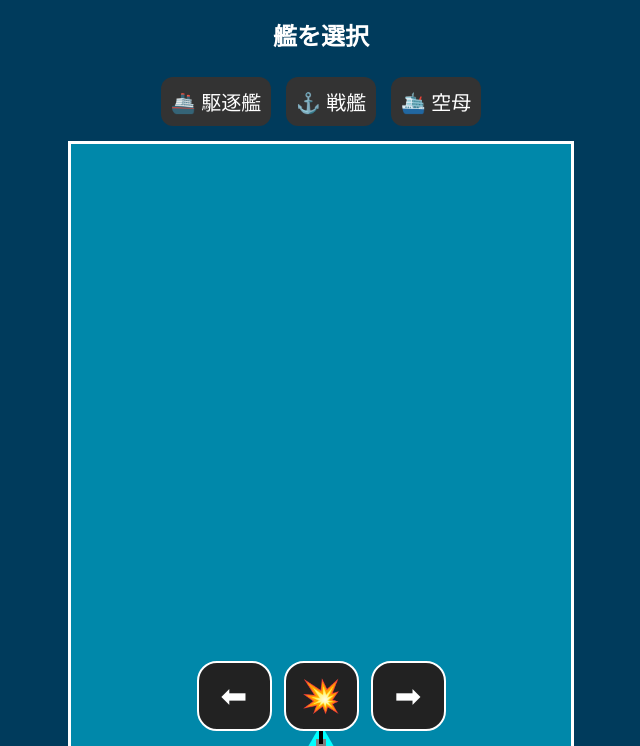
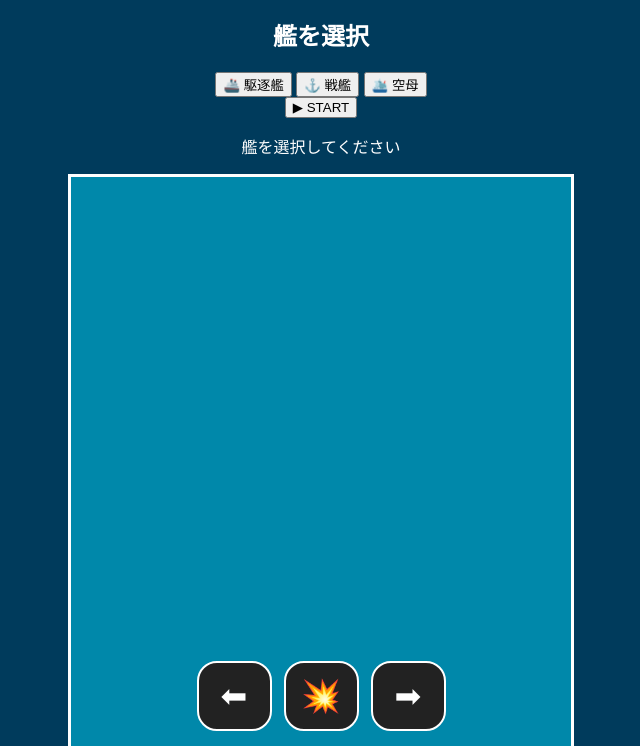
Before and after one commit to aki626/space-shooter, a plain HTML site: page index.html in a window 1280 px wide. Shown: the part 54-800 px from the top of the page, without its empty margins (319-959 px from the left). Drawn offline with Linux system fonts and the light colour scheme.

Commit message:
Enhance game interface with ship selection buttons

```diff
--- a/index.html
+++ b/index.html
@@ -1,5 +1,6 @@
 <!DOCTYPE html>
 <html>
+
 <head>
 
 <meta charset="UTF-8">
@@ -16,26 +17,46 @@
 <body>
 
 
+<div id="title">
+
+
 <h1>⚓ 海戦ゲーム</h1>
 
 
-<div id="select">
+<h2>艦を選択</h2>
 
-<h2>艦を選択</h2>
 
 <button onclick="selectShip('destroyer')">
 🚢 駆逐艦
 </button>
 
+
 <button onclick="selectShip('battleship')">
 ⚓ 戦艦
 </button>
+
 
 <button onclick="selectShip('carrier')">
 🛳️ 空母
 </button>
 
+
+<br>
+
+
+<button id="startButton" onclick="startGame()">
+▶ START
+</button>
+
+
+<p id="shipInfo">
+艦を選択してください
+</p>
+
+
 </div>
+
+
 
 
 
@@ -44,6 +65,7 @@
 
 
 <div id="controls">
+
 
 <button id="left">
 ⬅
@@ -64,6 +86,7 @@
 ➡
 </button>
 
+
 </div>
 
 
@@ -74,13 +97,16 @@
 WAVE 1
 </p>
 
+
 <p id="hp">
 HP 100
 </p>
 
+
 <p id="score">
 SCORE 0
 </p>
+
 
 </div>
 
@@ -90,4 +116,5 @@
 
 
 </body>
+
 </html>
```
